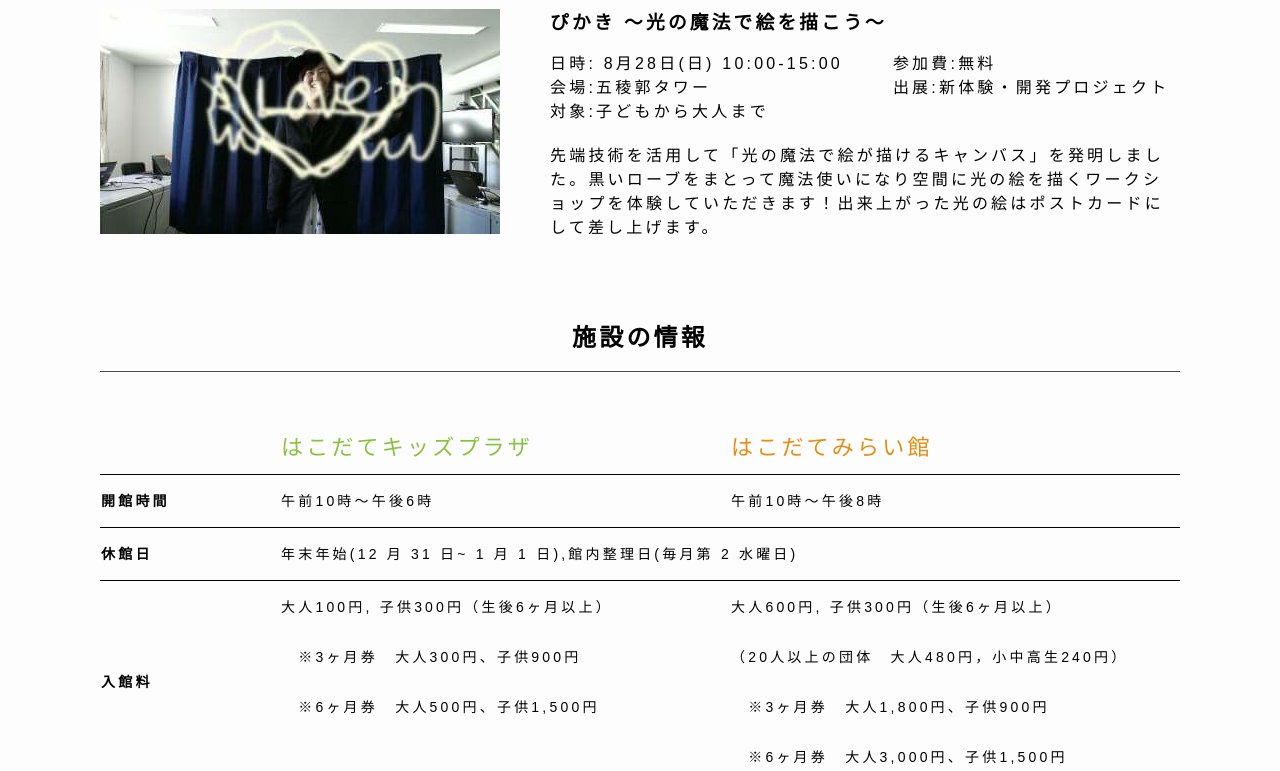
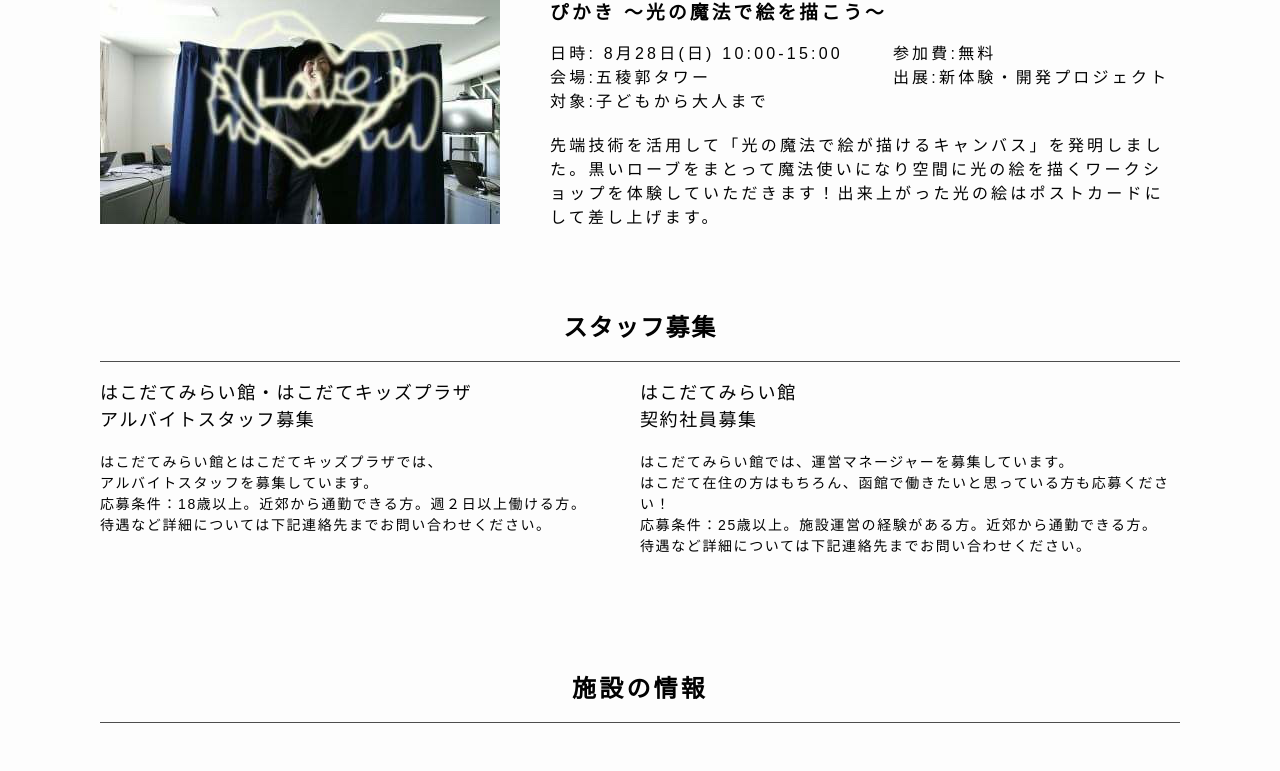
Before and after one commit to YngLab/MProjectPreSite, a PHP site: page / in a window 1280 px wide. Shown: the part 4350-5121 px from the top of the page. Run offline with PHP 8.4, Linux system fonts and the light colour scheme.

Commit message:
#19 comp
ついでにヘッダー微調整

```diff
--- a/css/_setting.scss
+++ b/css/_setting.scss
@@ -39,6 +39,9 @@ $about_intro-black__fontColor: #020202;
 
 $event_image__w: 400px;
 
+$recruit_title__fontSize: 18px;
+$recruit_info__fontSize: 14px;
+
 $info__fontSize: 14px;
 $info-head__fontSize: 22px;
 $info_table-main__w: 450px;
--- a/css/layout/_main.scss
+++ b/css/layout/_main.scss
@@ -4,7 +4,7 @@ header{
 
 .header_top{
   margin: 0 auto;
-  padding: 30px 30px 0 0;
+  padding: 20px 20px 0 0;
   text-align: right;
   width: $pc__w;
 }
@@ -151,6 +151,28 @@ header{
   width: $pc__w - $event_image__w - 50px;
 }
 
+#recruit{
+  letter-spacing: 0.1em;
+  margin: 0 auto 100px auto;
+  width: $pc__w;
+  @include clearfix;
+}
+
+.recruit_2colomn{
+  float: left;
+  margin: -50px 0 0 0;
+  width: $pc__w / 2;
+}
+
+.recruit_title{
+  font-size: $recruit_title__fontSize;
+  font-weight: normal;
+}
+
+.recruit_info{
+  font-size: $recruit_info__fontSize;
+}
+
 #info{
   font-size: $info__fontSize;
   margin: 0 auto 50px auto;
--- a/css/style.css
+++ b/css/style.css
@@ -568,7 +568,7 @@ header {
 
 .header_top {
   margin: 0 auto;
-  padding: 30px 30px 0 0;
+  padding: 20px 20px 0 0;
   text-align: right;
   width: 1080px;
 }
@@ -722,6 +722,32 @@ header {
   float: left;
   margin: 10px 0;
   width: 630px;
+}
+
+#recruit {
+  letter-spacing: 0.1em;
+  margin: 0 auto 100px auto;
+  width: 1080px;
+}
+#recruit:after {
+  clear: both;
+  content: "";
+  display: block;
+}
+
+.recruit_2colomn {
+  float: left;
+  margin: -50px 0 0 0;
+  width: 540px;
+}
+
+.recruit_title {
+  font-size: 18px;
+  font-weight: normal;
+}
+
+.recruit_info {
+  font-size: 14px;
 }
 
 #info {
--- a/index.html
+++ b/index.html
@@ -154,6 +154,28 @@
   </div>
 </div>
 
+<div id="recruit">
+  <h2>スタッフ募集</h2>
+  <div class="recruit_2colomn">
+    <h3 class="recruit_title">はこだてみらい館・はこだてキッズプラザ<br>アルバイトスタッフ募集</h3>
+    <p class="recruit_info">
+      はこだてみらい館とはこだてキッズプラザでは、<br>
+      アルバイトスタッフを募集しています。<br>
+      応募条件：18歳以上。近郊から通勤できる方。週２日以上働ける方。<br>
+      待遇など詳細については下記連絡先までお問い合わせください。
+    </p>
+  </div>
+  <div class="recruit_2colomn">
+    <h3 class="recruit_title">はこだてみらい館<br>契約社員募集</h3>
+    <p class="recruit_info">
+      はこだてみらい館では、運営マネージャーを募集しています。<br>
+      はこだて在住の方はもちろん、函館で働きたいと思っている方も応募ください！<br>
+      応募条件：25歳以上。施設運営の経験がある方。近郊から通勤できる方。<br>
+      待遇など詳細については下記連絡先までお問い合わせください。
+    </p>
+  </div>
+</div>
+
 <div id="info">
   <h2>施設の情報</h2>
 
```
